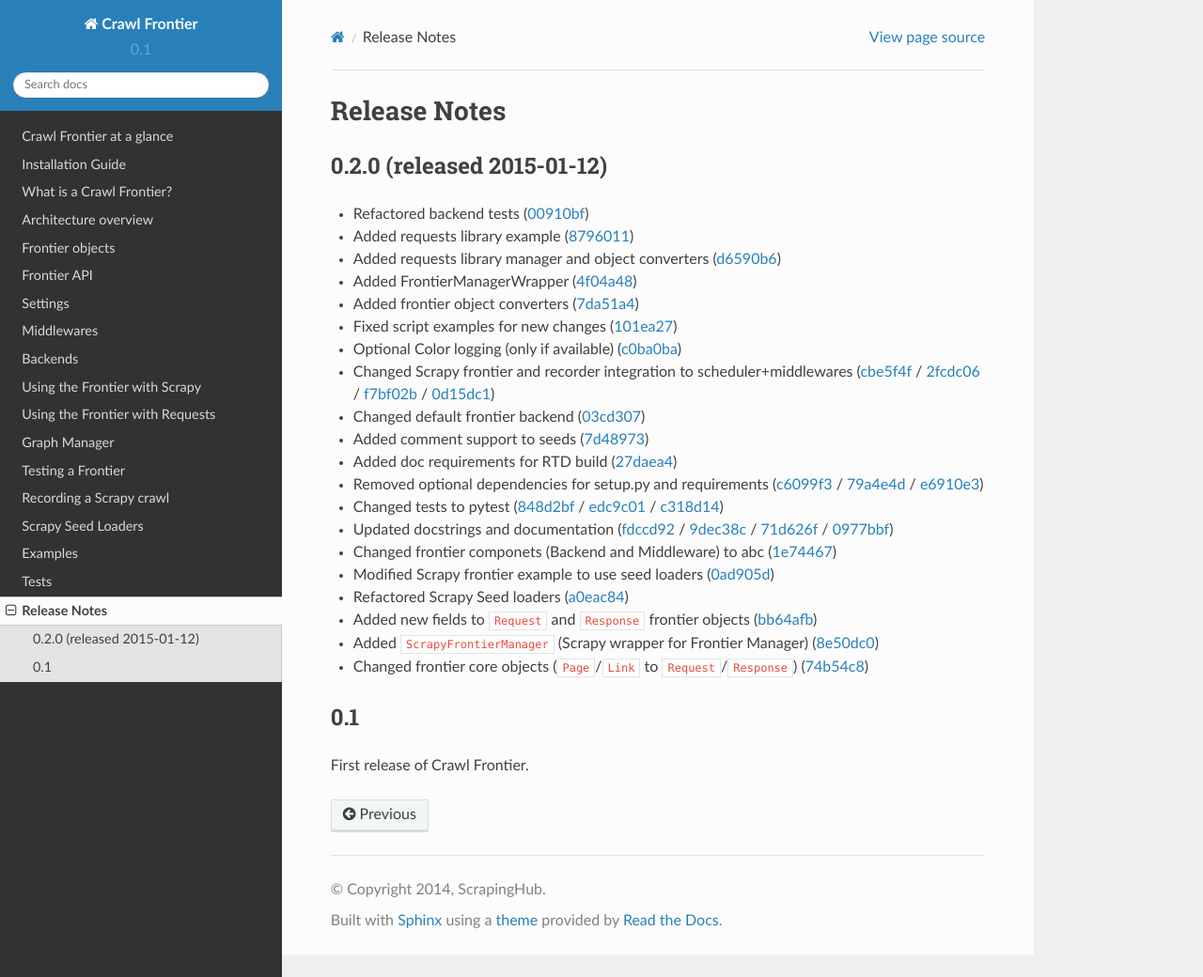
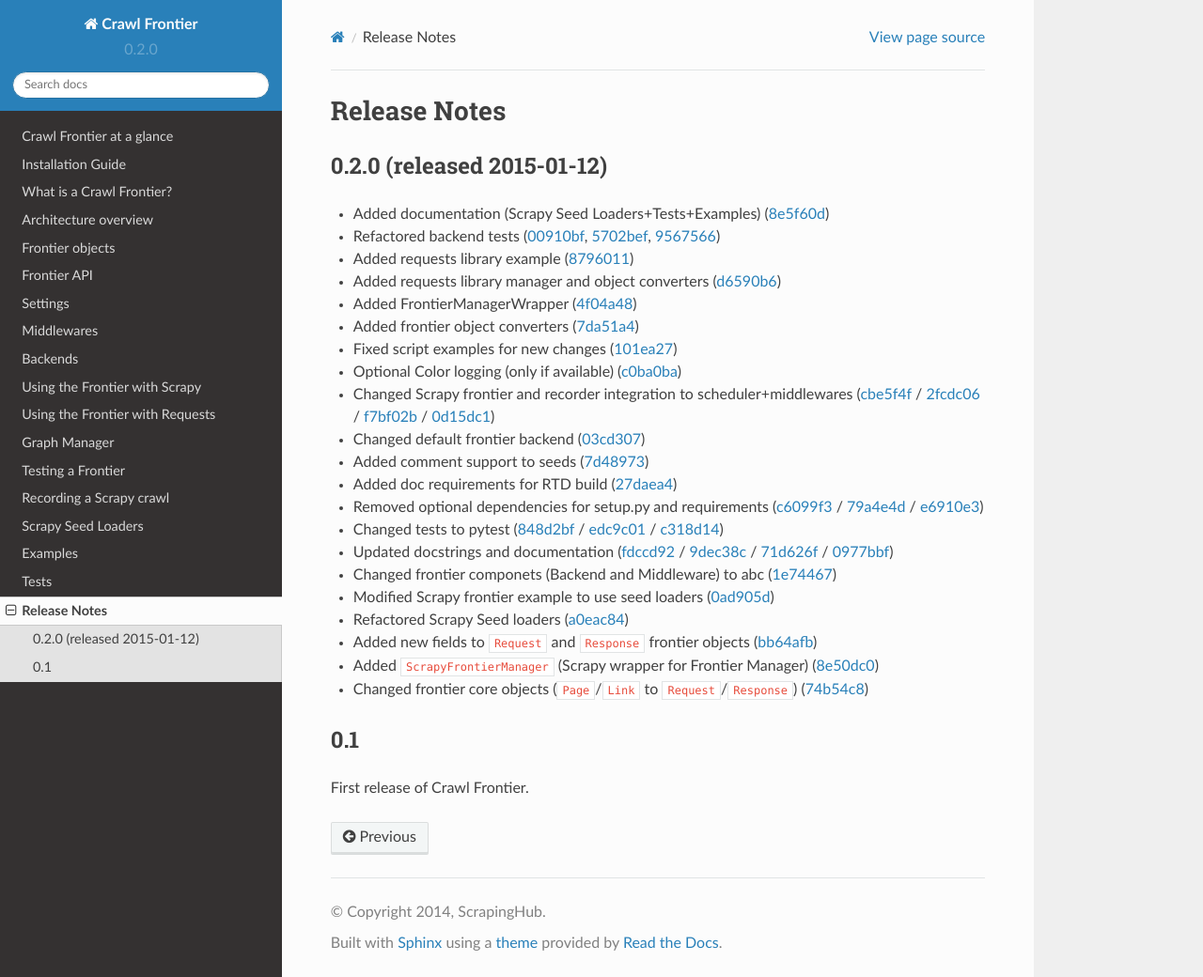
Before and after one commit to scrapinghub/frontera, a Sphinx documentation site: the page built from docs/source/topics/release-notes.rst, in a window 1280 px wide and 1040 px high. Shown: the whole window at 94% size. Built offline with Sphinx 7.4.7 and the Read the Docs theme 2.0.0, drawn with Linux system fonts in a browser that asks for light colours.

Commit message:
Updated version (0.2.0) and release notes

```diff
--- a/docs/source/conf.py
+++ b/docs/source/conf.py
@@ -54,9 +54,9 @@
 # built documents.
 #
 # The short X.Y version.
-version = '0.1'
+version = '0.2.0'
 # The full version, including alpha/beta/rc tags.
-release = '0.1'
+release = '0.2.0'
 
 # The language for content autogenerated by Sphinx. Refer to documentation
 # for a list of supported languages.
--- a/docs/source/topics/release-notes.rst
+++ b/docs/source/topics/release-notes.rst
@@ -5,7 +5,8 @@
 0.2.0 (released 2015-01-12)
 ===========================
 
-- Refactored backend tests (:commit:`00910bf`)
+- Added documentation (Scrapy Seed Loaders+Tests+Examples) (:commit:`8e5f60d`)
+- Refactored backend tests (:commit:`00910bf`, :commit:`5702bef`, :commit:`9567566`)
 - Added requests library example (:commit:`8796011`)
 - Added requests library manager and object converters (:commit:`d6590b6`)
 - Added FrontierManagerWrapper (:commit:`4f04a48`)
```
Also changed, not shown: 1 other file.
